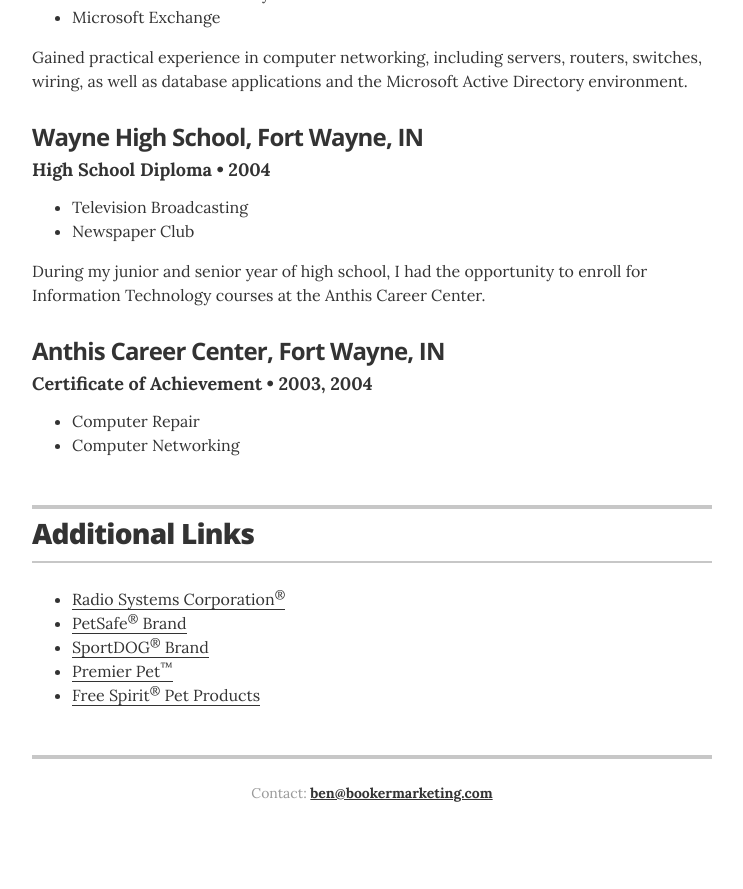
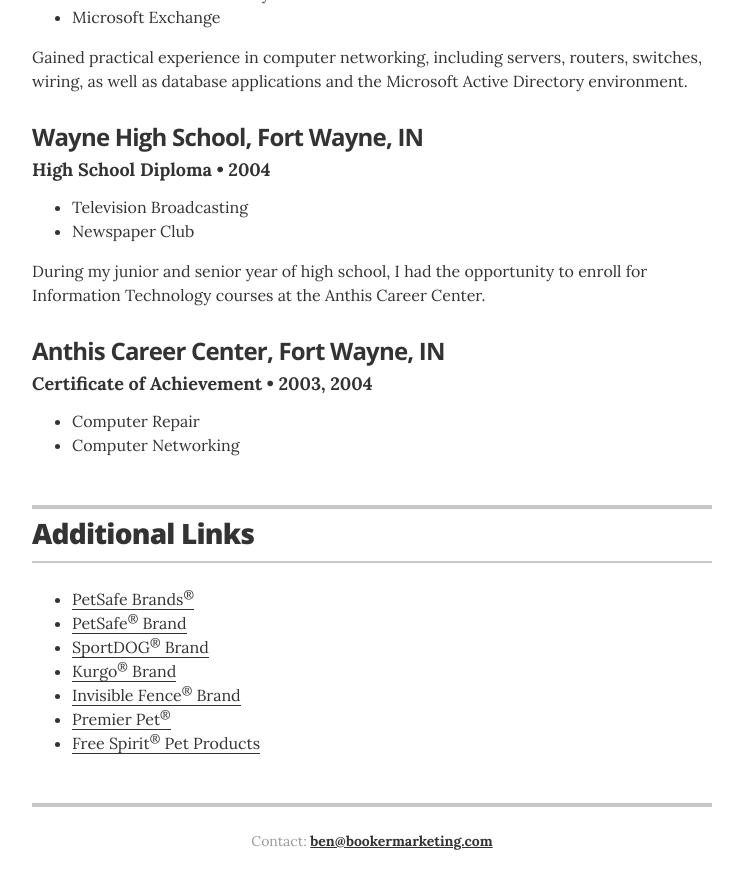
Before and after one commit to bbooker5/about, a Jekyll site: the page built from index.html, in a window 1280 px wide and 900 px high, scrolled down 1797 px. Shown: the top 889 px of the window, without its empty margins (268-1011 px from the left). Built offline with Jekyll 4.4.1, drawn with Linux system fonts in a browser that asks for light colours; before the commit the page ends 2649 px from its top, so only the background shows below that.

Commit message:
Modify brand links and descriptions in links.yml
Updated URLs and descriptions for various brands in links.yml.

```diff
--- a/_data/links.yml
+++ b/_data/links.yml
@@ -1,11 +1,15 @@
 # links
-- url: "https://radiosystemscorporation.com"
-  description: Radio Systems Corporation<sup>&reg;</sup>
-- url: "https://petsafe.net"
+- url: "https://petsafebrands.com/"
+  description: PetSafe Brands<sup>&reg;</sup>
+- url: "https://petsafe.com/"
   description: PetSafe<sup>&reg;</sup> Brand
-- url: "https://sportdog.com"
+- url: "https://sportdog.com/"
   description: SportDOG<sup>&reg;</sup> Brand
-- url: "https://premierpet.com"
-  description: Premier Pet<sup>™</sup>
-- url: "https://freespiritpetproducts.com"
+- url: "https://www.kurgo.com/"
+  description: Kurgo<sup>&reg;</sup> Brand
+- url: "https://www.invisiblefence.com/"
+  description: Invisible Fence<sup>&reg;</sup> Brand
+- url: "https://premierpet.com/"
+  description: Premier Pet<sup>&reg;</sup>
+- url: "https://freespiritpetproducts.com/"
   description: Free Spirit<sup>&reg;</sup> Pet Products
```
